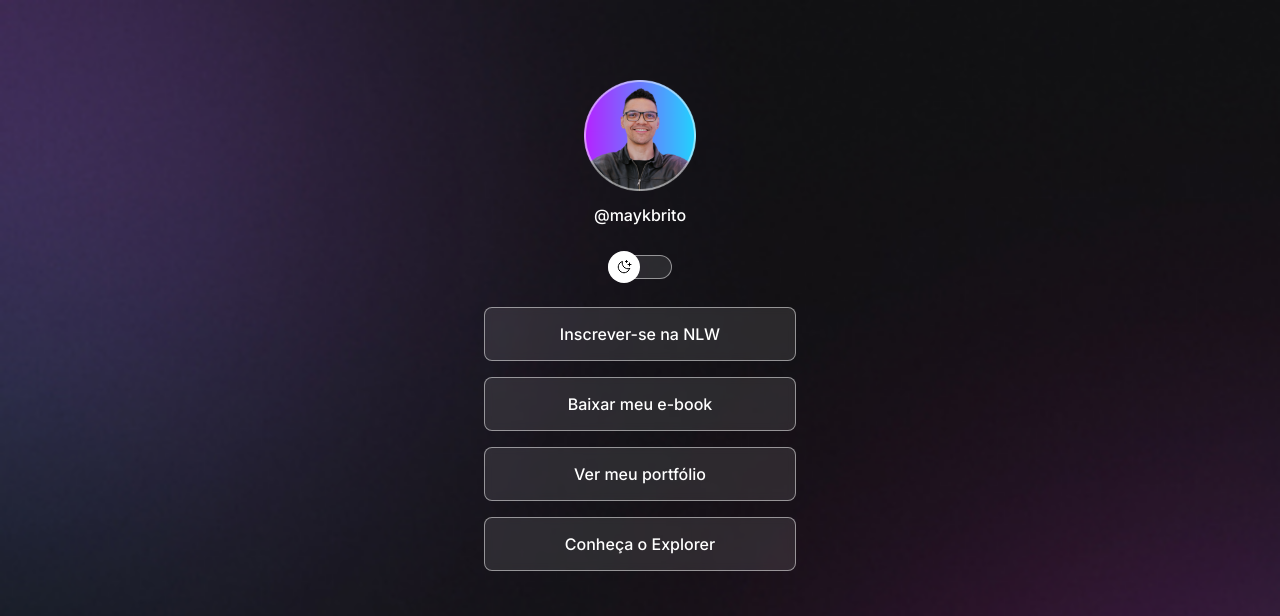
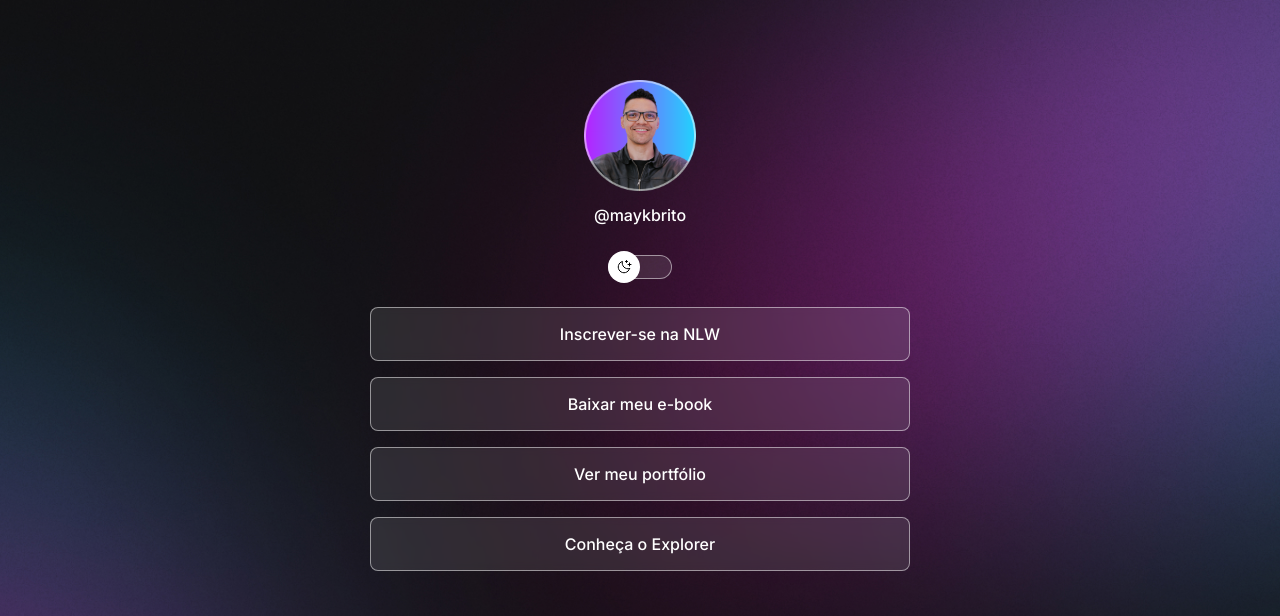
Before and after one commit to AndreVTavares/discovey-classes, a plain HTML site: page index.html in a window 1280 px wide. Shown: the top 616 px of the page. Drawn offline with nearby package versions, Linux system fonts and the light colour scheme.

Commit message:
adding media queries to change background

```diff
--- a/style.css
+++ b/style.css
@@ -32,6 +32,7 @@ body {
   background-repeat: no-repeat;
   background-position: top center;
   background-size: cover;
+  height: 100vh;
 }
 
 body * {
@@ -40,7 +41,8 @@ body * {
 }
 
 #container {
-  width: 360px;
+  width: 100%;
+  max-width: 588px;
   margin: 56px auto 0px;
   padding: 0 24px;
 }
@@ -161,3 +163,13 @@ footer {
   text-align: center;
   font-size: 14px;
 }
+
+@media (min-width: 700px) {
+  :root {
+    --bg-url: url('./assets/bg-desktop.jpg');
+  }
+
+  .light {
+    --bg-url: url('./assets/bg-desktop-light.jpg');
+  }
+}
```
